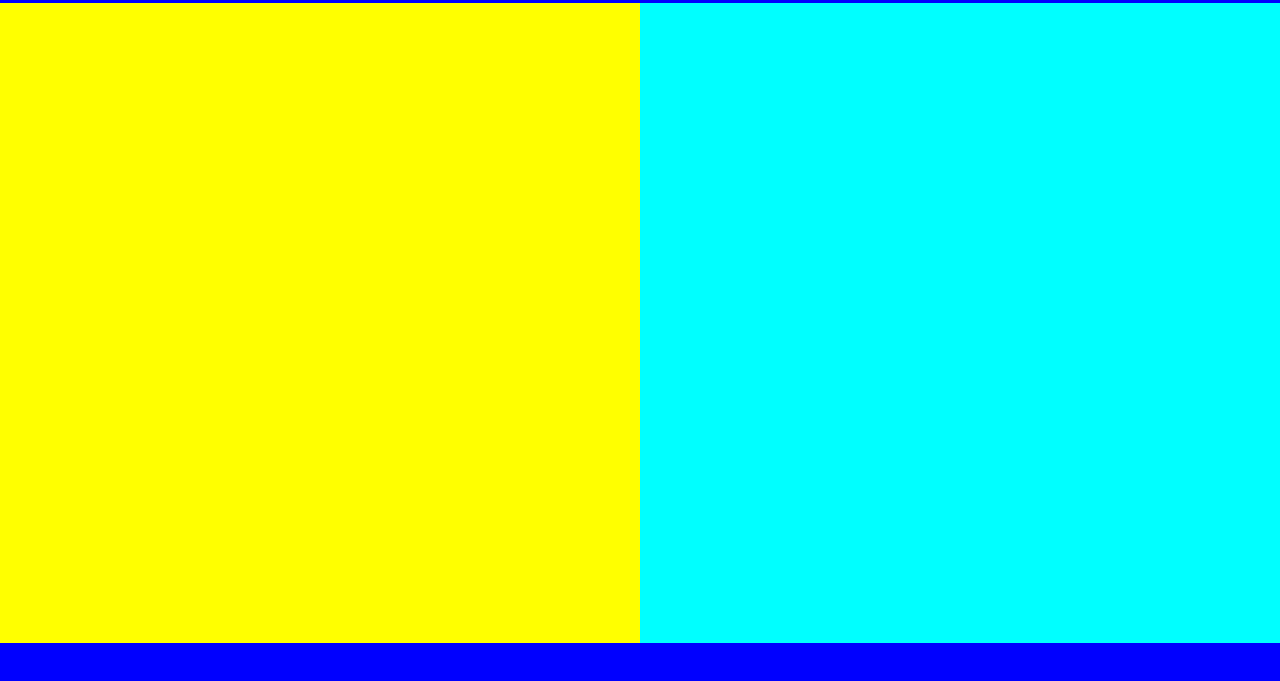
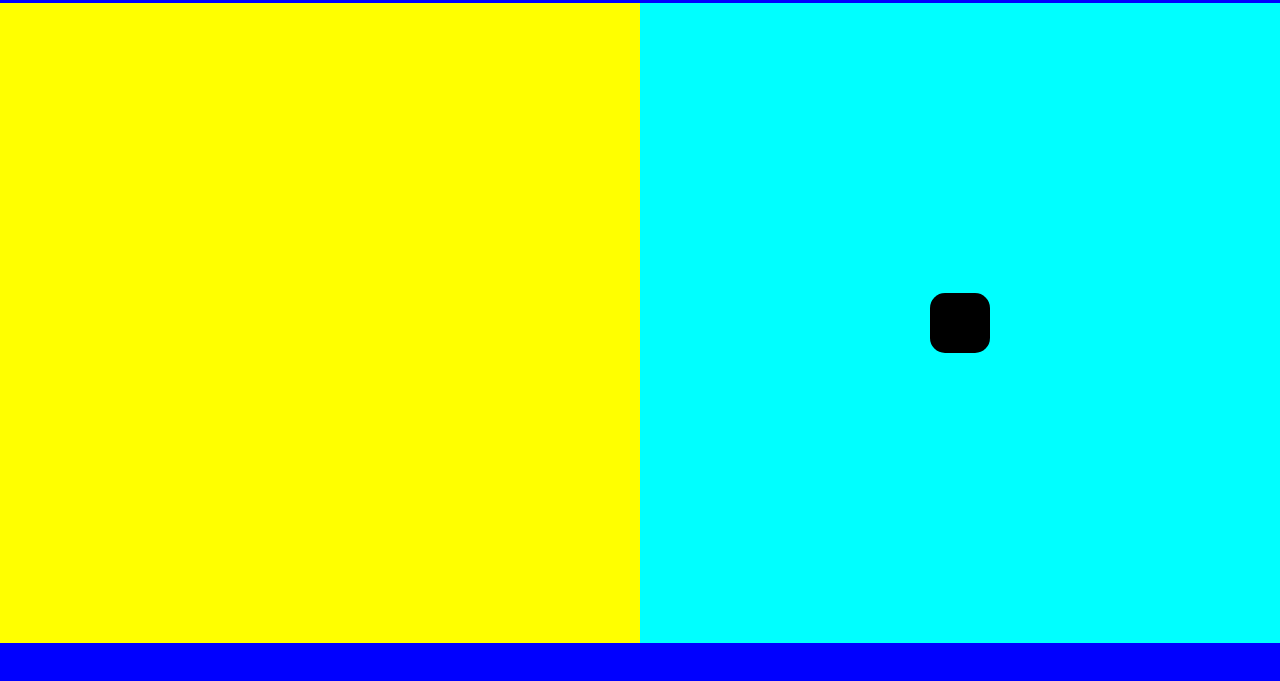
Before and after one commit to btabaska/layout, a plain HTML site: page index.html in a window 1280 px wide. Shown: the part 77-758 px from the top of the page. Drawn offline with Linux system fonts and the light colour scheme.

Commit message:
added a center box to the right side

```diff
--- a/assets/style.css
+++ b/assets/style.css
@@ -49,6 +49,18 @@ main {
 .right {
   background-color: cyan;
   float: right;
+  position: relative;
+}
+
+.center {
+  background-color: black;
+  height: 60px;
+  width: 60px;
+  position: absolute;
+  top: 50%;
+  right: 50%;
+  transform: translate(50%, -50%);
+  border-radius: 15px;
 }
 
 footer {
--- a/index.html
+++ b/index.html
@@ -17,7 +17,9 @@
     </nav>
     <main class="clearfix">
       <aside class="left"></aside>
-      <aside class="right"></aside>
+      <aside class="right">
+        <div class="center"></div>
+      </aside>
     </main>
     <footer></footer>
   </body>
```
